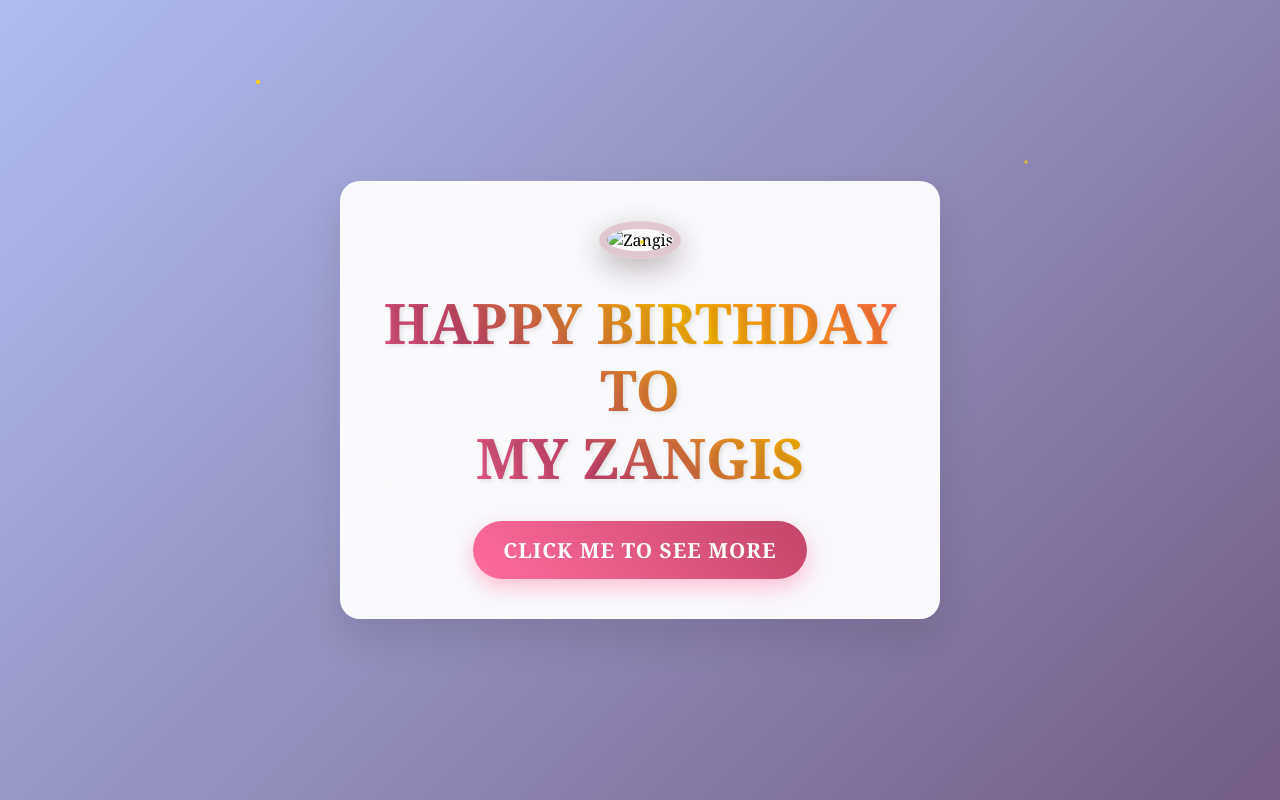
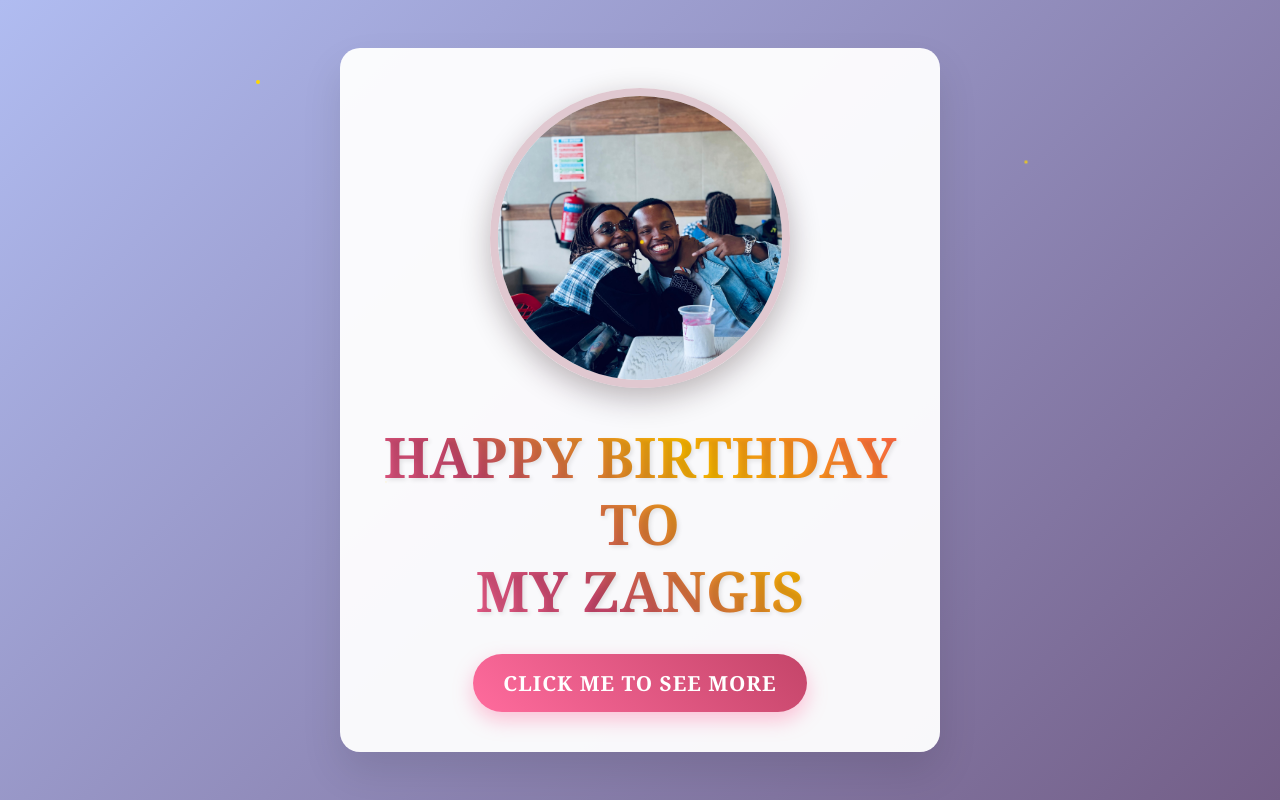
Before and after one commit to anitah31/zings, a plain HTML site: page index.html in a window 1280 px wide. Drawn offline with Linux system fonts and the light colour scheme.

Commit message:
Update index.html

```diff
--- a/index.html
+++ b/index.html
@@ -121,7 +121,7 @@
     </div>
 
     <div class="container">
-        <img src="/public/79E9F065-97D0-4973-9D34-C94E8F7E6A45.jpeg" alt="Zangis" class="birthday-image">
+        <img src="79E9F065-97D0-4973-9D34-C94E8F7E6A45.jpeg" alt="Zangis" class="birthday-image">
 
         <h1 class="main-title">HAPPY BIRTHDAY TO <br>MY ZANGIS</h1>
 
```
